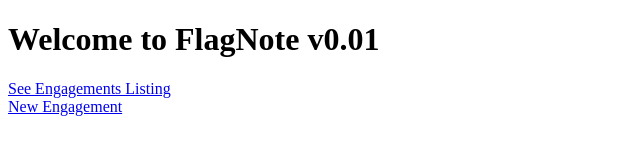
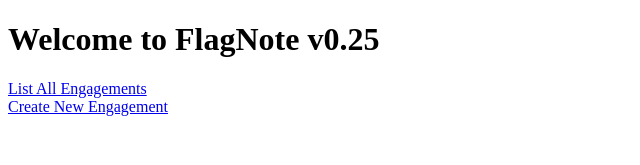
Before and after one commit to mcrooks65/flagnote-react-redux-frontend, a React (Create React App) app: page / in a window 1280 px wide. Shown: the top 165 px of the page, without its empty margins (0-640 px from the left). Built offline with nearby package versions, Linux system fonts and the light colour scheme; no server answers.

Commit message:
Update WelcomePage.js

```diff
--- a/src/components/WelcomePage.js
+++ b/src/components/WelcomePage.js
@@ -4,13 +4,13 @@ import React from 'react'
 const WelcomePage = () => {
   return (
     <div>
-        <h1>Welcome to FlagNote v0.01</h1>
+        <h1>Welcome to FlagNote v0.25</h1>
         <a href="http://localhost:3000/engagements">
-          See Engagements Listing
+          List All Engagements
         </a>
-        <br></br>
+        <br/>
         <a href="http://localhost:3000/engagements/new">
-          New Engagement
+          Create New Engagement
         </a>
     </div>
   )
```
